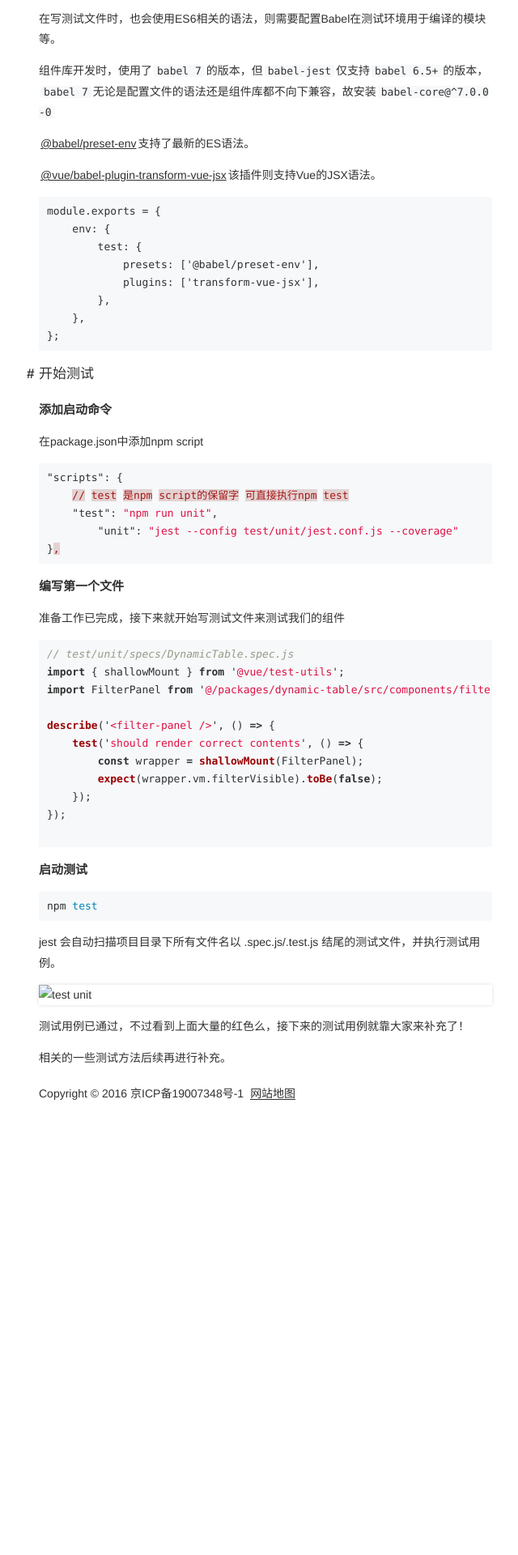
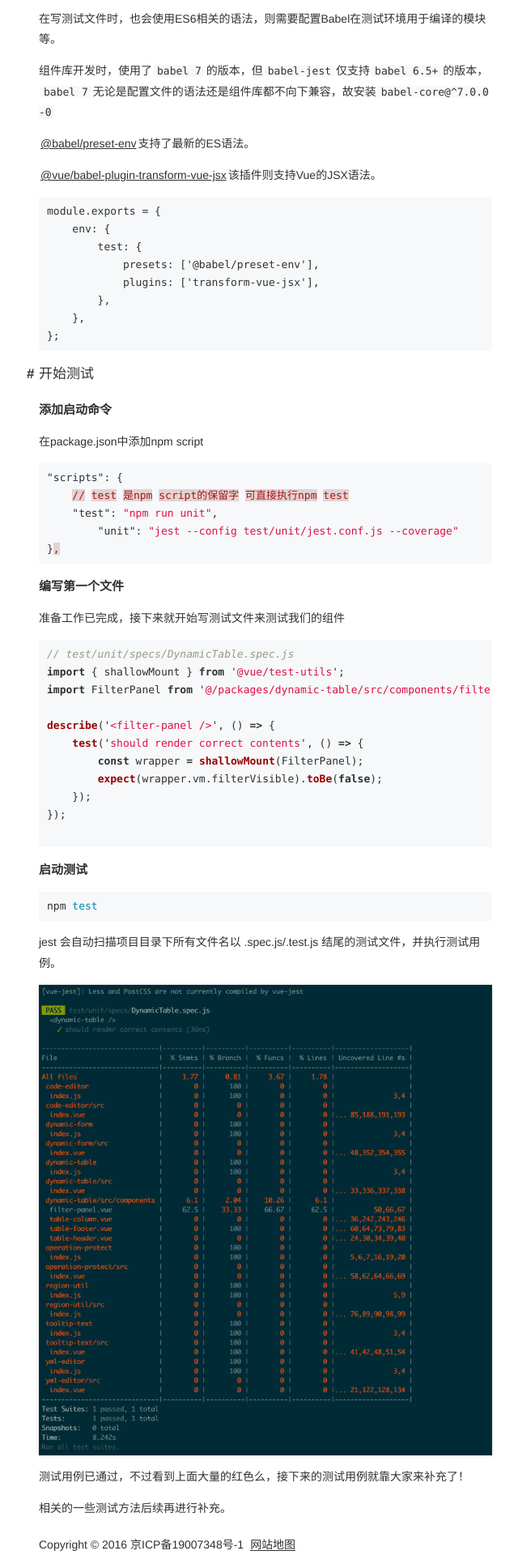
Before and after one commit to ZzhPiny/pinyzhang.github.io, a Jekyll site: the page built from _posts/2019-04-22-jest-vue.md, in a window 1280 px wide. Shown: the part 1837-3757 px from the top of the page at 81% size, without its empty margins (312-952 px from the left). Built offline with Jekyll 4.4.1, drawn with Linux system fonts in a browser that asks for light colours; before the commit the page ends 3200 px from its top, so only the background shows below that.

Commit message:
update img link

```diff
--- a/_posts/2019-04-22-jest-vue.md
+++ b/_posts/2019-04-22-jest-vue.md
@@ -155,7 +155,7 @@ npm test
 
 jest 会自动扫描项目目录下所有文件名以 .spec.js/.test.js 结尾的测试文件，并执行测试用例。
 
-![test unit](/static/2019/04/22/test-unit.png)
+![test unit](test-unit.png)
 
 测试用例已通过，不过看到上面大量的红色么，接下来的测试用例就靠大家来补充了！
 
```
